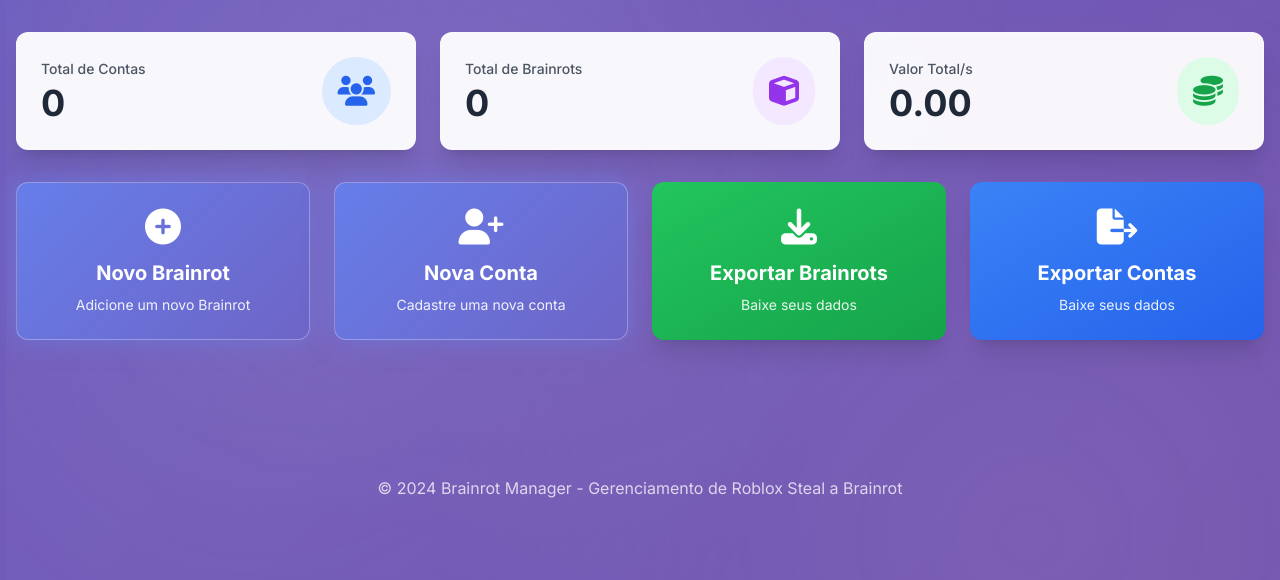
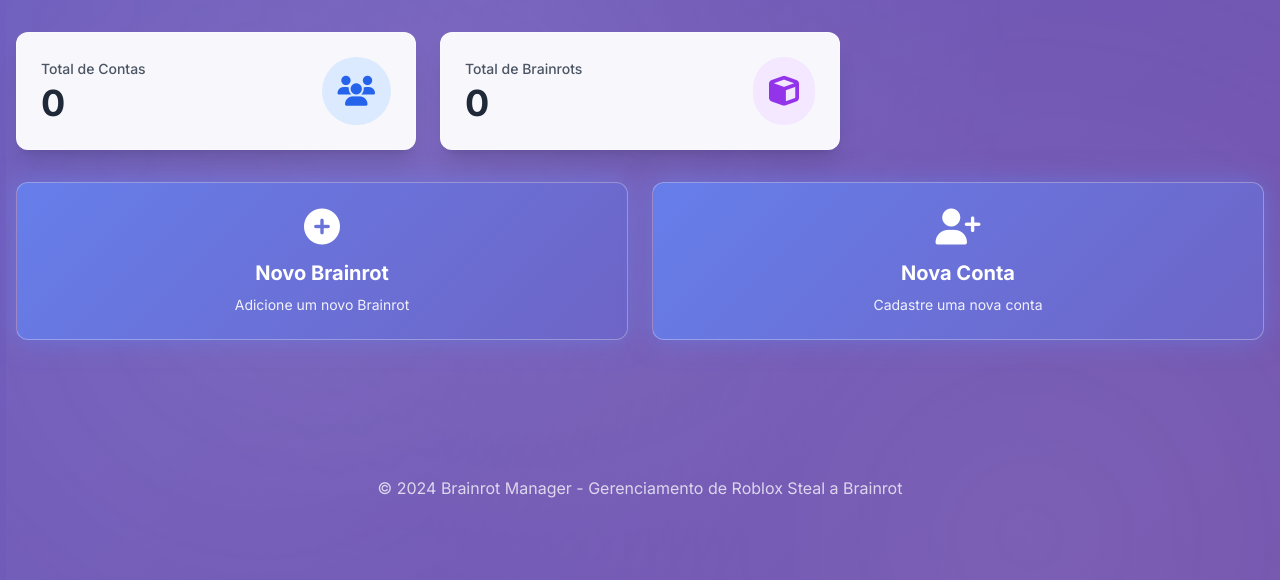
Before and after one commit to Jeferson-Brito/Brainrot_Manager, a Flask app: page / in a window 1280 px wide. Shown: the part 79-659 px from the top of the page. Run offline with Flask 3, Linux system fonts and the light colour scheme; a user stored in the database is signed in; some libraries are stand-ins or nearby versions.

Commit message:
Corrigir menu hambÃºrguer, remover valor total e exportar, melhorar dark mode e incluir todas instÃ¢ncias ao filtrar

```diff
--- a/routes.py
+++ b/routes.py
@@ -125,10 +125,6 @@ def index():
     total_contas = Conta.query.count()
     total_brainrots = Brainrot.query.count()
 
-    # Calcular valor total por segundo
-    brainrots = Brainrot.query.all()
-    valor_total_por_segundo = sum(br.valor_por_segundo * br.quantidade for br in brainrots)
-
     # Brainrots recentes
     brainrots_recentes = Brainrot.query.order_by(Brainrot.data_criacao.desc()).limit(5).all()
 
@@ -165,7 +161,6 @@ def index():
     return render_template('index.html',
                          total_contas=total_contas,
                          total_brainrots=total_brainrots,
-                         valor_total_por_segundo=valor_total_por_segundo,
                          brainrots_recentes=brainrots_recentes,
                          top_10_brainrots=top_10_brainrots,
                          brainrots_por_raridade=dict(brainrots_por_raridade),
@@ -364,14 +359,36 @@ def api_brainrots_list():
         'OG': 8
     }
 
-    brainrots = query.all()
+    brainrots_filtrados = query.all()
 
-    # Ordenar: primeiro por raridade, depois por ordem personalizada
-    brainrots_ordenados = sorted(brainrots, key=lambda br: (
-        ordem_raridades.get(br.raridade, 0),
-        getattr(br, 'ordem', 0),  # Usar getattr para evitar erro se ordem não existir
-        br.data_criacao
-    ))
+    # Se houver filtros aplicados, buscar todas as instâncias dos brainrots que passaram no filtro
+    tem_filtros = any([
+        busca, raridade, valor_min is not None, valor_max is not None, valor_formato,
+        quantidade_min is not None, quantidade_max is not None,
+        mutacoes_min is not None, mutacoes_max is not None,
+        evento, favorito, tag, conta_id
+    ])
+
+    if tem_filtros and brainrots_filtrados:
+        # Obter os nomes únicos dos brainrots que passaram no filtro
+        nomes_filtrados = set(br.nome for br in brainrots_filtrados)
+
+        # Buscar TODAS as instâncias dos brainrots com esses nomes (incluindo as que não passaram no filtro)
+        brainrots_completos = Brainrot.query.filter(Brainrot.nome.in_(nomes_filtrados)).all()
+
+        # Ordenar: primeiro por raridade, depois por ordem personalizada
+        brainrots_ordenados = sorted(brainrots_completos, key=lambda br: (
+            ordem_raridades.get(br.raridade, 0),
+            getattr(br, 'ordem', 0),
+            br.data_criacao
+        ))
+    else:
+        # Sem filtros, usar todos os brainrots normalmente
+        brainrots_ordenados = sorted(brainrots_filtrados, key=lambda br: (
+            ordem_raridades.get(br.raridade, 0),
+            getattr(br, 'ordem', 0),
+            br.data_criacao
+        ))
 
     # Agrupar brainrots por nome para calcular ranges de valores
     brainrots_por_nome = defaultdict(list)
--- a/templates/index.html
+++ b/templates/index.html
@@ -32,22 +32,10 @@
             </div>
         </div>
 
-        <!-- Valor Total por Segundo -->
-        <div class="card rounded-xl shadow-xl p-6 animate__animated animate__fadeInUp" style="animation-delay: 0.3s">
-            <div class="flex items-center justify-between">
-                <div>
-                    <p class="text-gray-600 text-sm font-medium mb-1">Valor Total/s</p>
-                    <h2 class="text-4xl font-bold text-gray-800">{{ "%.2f"|format(valor_total_por_segundo) }}</h2>
-                </div>
-                <div class="bg-green-100 p-4 rounded-full">
-                    <i class="fas fa-coins text-3xl text-green-600"></i>
-                </div>
-            </div>
-        </div>
     </div>
 
     <!-- Botões de Ação Rápida -->
-    <div class="grid grid-cols-1 md:grid-cols-2 lg:grid-cols-4 gap-6 mb-8">
+    <div class="grid grid-cols-1 md:grid-cols-2 gap-6 mb-8">
         <a href="{{ url_for('brainrot_new') }}" class="card rounded-xl shadow-xl p-6 text-center btn-primary text-white hover:no-underline animate__animated animate__fadeInLeft pulse-glow">
             <i class="fas fa-plus-circle text-4xl mb-3"></i>
             <h3 class="text-xl font-bold mb-2">Novo Brainrot</h3>
@@ -59,18 +47,6 @@
             <h3 class="text-xl font-bold mb-2">Nova Conta</h3>
             <p class="opacity-90 text-sm">Cadastre uma nova conta</p>
         </a>
-
-        <button onclick="exportarDados('brainrots')" class="card rounded-xl shadow-xl p-6 text-center bg-gradient-to-br from-green-500 to-green-600 text-white hover:no-underline animate__animated animate__fadeInUp cursor-pointer border-0 w-full">
-            <i class="fas fa-download text-4xl mb-3"></i>
-            <h3 class="text-xl font-bold mb-2">Exportar Brainrots</h3>
-            <p class="opacity-90 text-sm">Baixe seus dados</p>
-        </button>
-
-        <button onclick="exportarDados('contas')" class="card rounded-xl shadow-xl p-6 text-center bg-gradient-to-br from-blue-500 to-blue-600 text-white hover:no-underline animate__animated animate__fadeInUp cursor-pointer border-0 w-full">
-            <i class="fas fa-file-export text-4xl mb-3"></i>
-            <h3 class="text-xl font-bold mb-2">Exportar Contas</h3>
-            <p class="opacity-90 text-sm">Baixe seus dados</p>
-        </button>
     </div>
 
     <!-- Estatísticas Avançadas -->
@@ -297,20 +273,6 @@
 
 {% block extra_js %}
 <script>
-    function exportarDados(tipo) {
-        if (tipo === 'brainrots') {
-            window.location.href = '/api/export/brainrots?format=csv';
-            if (window.showToast) {
-                showToast('Exportando brainrots...', 'info', 2000);
-            }
-        } else if (tipo === 'contas') {
-            window.location.href = '/api/export/contas?format=csv';
-            if (window.showToast) {
-                showToast('Exportando contas...', 'info', 2000);
-            }
-        }
-    }
-
     // Gráficos
     $(document).ready(function() {
         {% if brainrots_por_raridade %}
```
Also changed, not shown: templates/base.html (+70 -5 lines).
